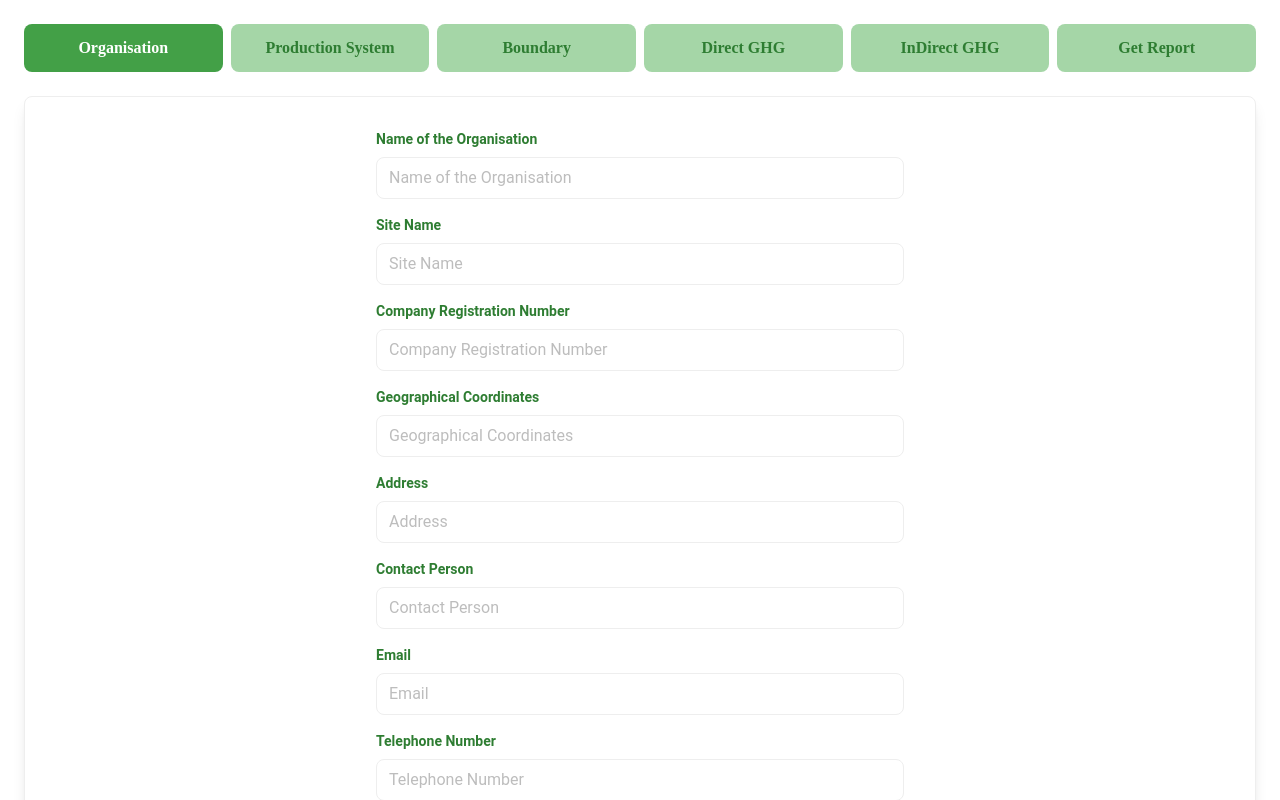
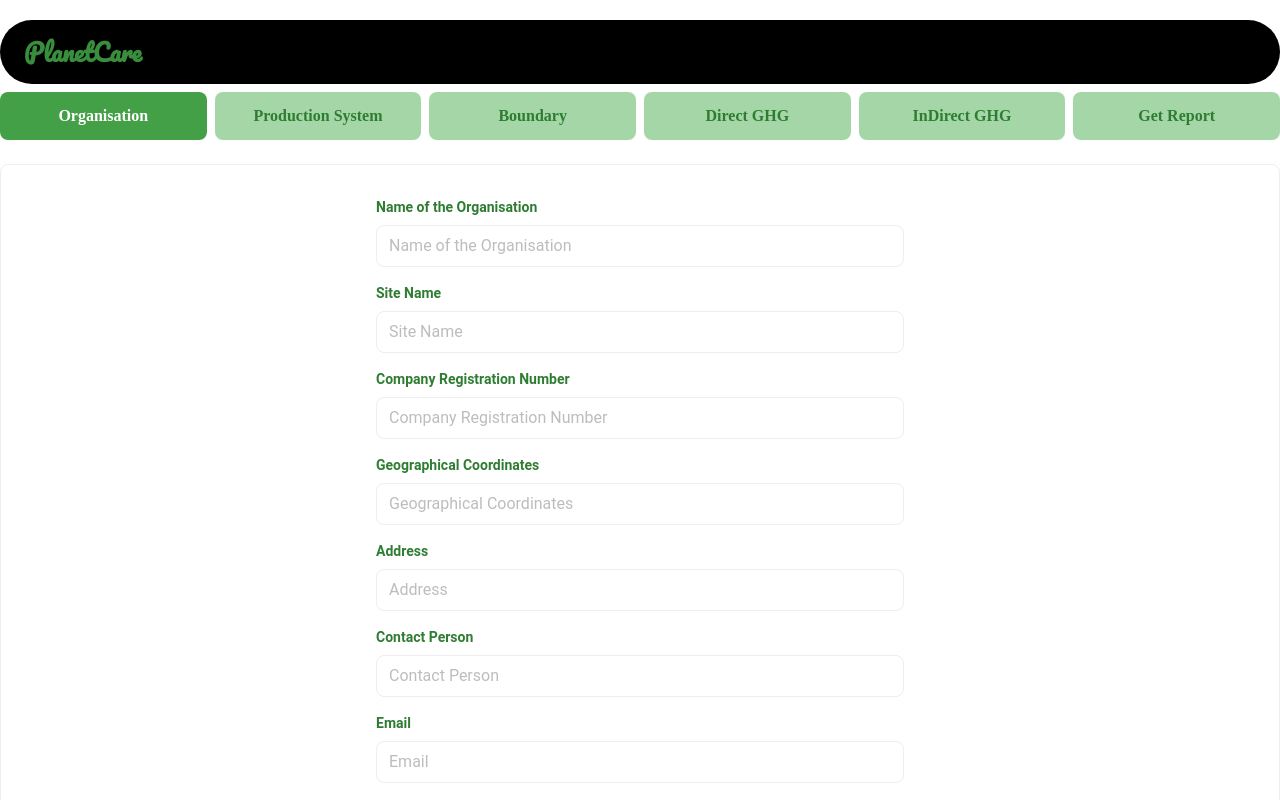
Before and after one commit to carbonfootprints/CarbonFootprint_FrontEnd, a React (Vite) app: page /calci in a window 1280 px wide. Shown: the top 800 px of the page. Built offline with nearby package versions, Linux system fonts and the light colour scheme; a web font is replaced by a local one.

Commit message:
login api integrated

```diff
--- a/src/pages/CalculateHome.jsx
+++ b/src/pages/CalculateHome.jsx
@@ -14,7 +14,14 @@ function CalculateHome() {
   };
 
   return (
-    <div className="p-6 bg-white min-h-screen">
+    <div className="py-3 bg-white min-h-screen">
+      {/* Nav Section */}
+      <div className="w-full bg-black h-16 my-2 rounded-full flex items-center justify-between px-6">
+        <p className="text-green-700 text-2xl font-pacifco font-bold">
+          {" "}
+          PlanetCare{" "}
+        </p>
+      </div>
       {/* Buttons */}
       <div className="grid font-eczar grid-cols-6 gap-2 mb-6">
         <button
```
